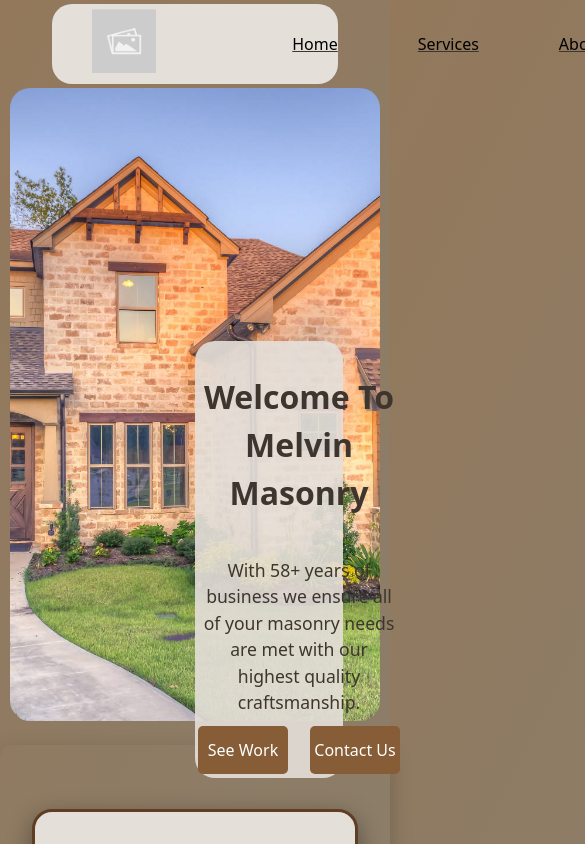
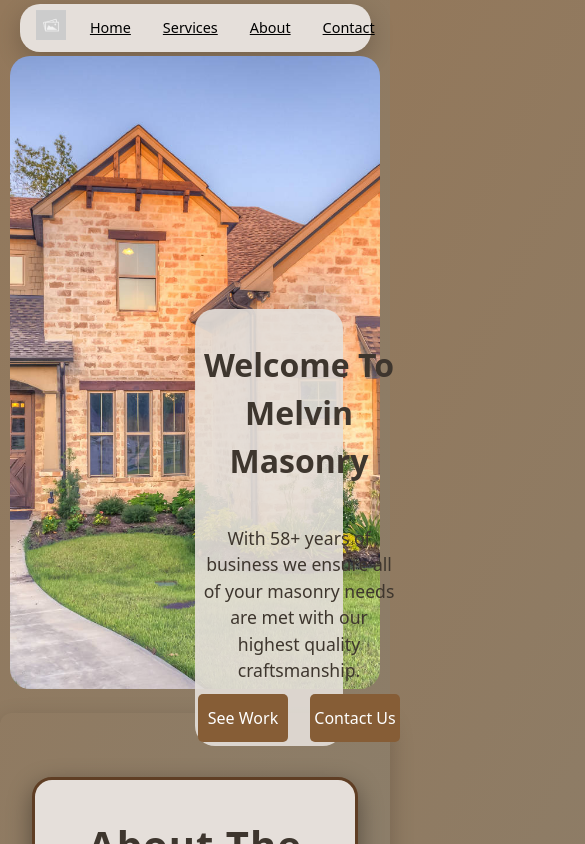
Before and after one commit to Ian-B-Childress/MasonryWebsite, a React (Vite) app: page / in a window 390 px wide. Shown: the top 844 px of the page, 585 px wide, since content can reach past the window. Built offline with nearby package versions, Linux system fonts and the light colour scheme.

Commit message:
navbar media queries complete

```diff
--- a/src/App.css
+++ b/src/App.css
@@ -1,6 +1,13 @@
 @import url(https://fonts.googleapis.com/css?family=Roboto:100);
 
-h1, h2 {
+*,
+*::before,
+*::after {
+  box-sizing: border-box;
+}
+
+h1,
+h2 {
   font-weight: 700;
   font-size: 2.5rem;
   color: #3e362e;
@@ -27,13 +34,12 @@ html {
   flex: 1;
 }
 
-
 body {
   margin: 0;
   height: 100%;
   display: block;
   color: #3e362e;
-   background: linear-gradient(
+  background: linear-gradient(
     117deg,
     rgba(147, 120, 91, 1) 0%,
     rgba(138, 127, 109, 1) 50%,
@@ -77,77 +83,108 @@ body {
 }
 
 .logo {
-  height: 4em;
-  padding: 1.5em;
+  height: 4.5rem;
+  padding: 1rem;
   will-change: filter;
   transition: filter 300ms;
+  flex-shrink: 0;
 }
 .logo:hover {
   filter: drop-shadow(0 0 2em hsla(30, 43%, 37%, 1));
 }
 
 nav {
+  width: 65%;
+  max-width: 65%;
+  margin: 0 auto;
+  padding: 0 1rem;
   display: flex;
-  justify-content: flex-start;
-  align-items: center; /* Center align the navbar content */
-  padding: 1rem;
+  align-items: center;
+  justify-content: center;
 }
 
 .navbar {
-  height: 6%;
-  width: 100%;
+  width: 65%;
+  max-width: 100%;
+  box-sizing: border-box;
   background-color: #e5dfda;
   border-radius: 20px;
-  width: 65%;
-  max-height: 3rem;
+  box-shadow: 0 8px 24px rgba(0, 0, 0, 0.2);
+  height: 4rem;
   margin: 1% auto;
+  display: flex;
+  align-items: center;
+  gap: 1rem;
+  justify-content: flex-start;
+  overflow-x: visible; /* prevent scroll */
 }
 
 ul {
   list-style-type: none;
-  display: flex; /* Align nav links horizontally */
+  display: flex;
+  max-width: 100%;
+  padding-left: 0;
+  margin: 0;
 }
 
 .dropdown {
   position: relative; /* Required to position dropdown relative to its parent */
 }
 
-#linkTo {
+.linkTo {
+  white-space: nowrap;
+  padding: 0.5rem 1rem;
   color: black;
-  text-decoration: none; /* Remove underline from links */
-  padding: 0.5rem 1rem;
+  text-decoration: solid underline black;
+  max-width: none;
+  display: inline-block;
 }
 
-#linkTo:hover {
+.linkTo:hover {
   background-color: #865d36;
+  color: black;
 }
 
 .dropdown-menu {
-  display: none; /* Hide dropdown menu by default */
-  position: relative; /* Position relative to parent */
-  text-decoration: solid underline;
-  display: flex; /* Show items in a row */
-  gap: 1rem; /* Space items evenly */
+  display: flex;
+  gap: 1rem;
+  padding-left: 0;
+  padding-right: 1rem;
+  margin: 0;
+  align-items: center;
+  overflow-x: visible; /* NOT auto, to avoid scroll */
+  max-width: 100%; /* must NOT be wider than navbar */
+  flex-wrap: nowrap; /* keep in one line */
 }
 
 .dropdown-menu li {
-  padding: 0.5rem 1rem;
+  padding: 0; /* or smaller value */
 }
 
-.dropdown-menu a {
-  color: black;
-  text-decoration: none;
-  max-width: 15%;
-}
-
-.dropdown-menu a:hover {
-  color: teal; /* Hover color for links */
+.dropdown-menu :hover {
   border-radius: 10px;
 }
 
-/* Show dropdown when hovering on the parent */
-.dropdown:hover .dropdown-menu {
-  display: flex; /* Show dropdown when hovered */
+@media (max-width: 600px) {
+  .navbar {
+    width: 90%;
+    height: 3rem;
+  }
+  .linkTo {
+    padding: 0.3rem 0.5rem;
+    font-size: 0.9rem;
+  }
+  .logo {
+    height: 3.5rem;
+    padding: .8rem 0;
+  }
+  .linkTo:active,
+.linkTo:focus {
+  background-color: #865d36;
+  color: black;
+  outline:#3e362e;
+  border-radius: 5px;
+}
 }
 
 .h-header {
@@ -261,10 +298,10 @@ img {
   margin-left: 0;
   justify-content: space-evenly;
   padding-block: 4rem;
-  box-shadow: 0 8px 24px rgba(0,0,0,0.2);
+  box-shadow: 0 8px 24px rgba(0, 0, 0, 0.2);
   flex-wrap: wrap;
   align-items: center;
-  border-radius: 12px
+  border-radius: 12px;
 }
 
 .aboutTheCompany {
@@ -279,7 +316,7 @@ img {
   background-color: #e5dfda;
   border-radius: 20px;
   border: solid 3px #5f3e24;
-  box-shadow: 0 8px 24px rgba(0,0,0,0.4);
+  box-shadow: 0 8px 24px rgba(0, 0, 0, 0.4);
   flex-wrap: wrap;
   flex: 2 1 400px;
 }
@@ -293,7 +330,7 @@ img {
   display: none;
   border: solid 3px #5f3e24;
   border-radius: 20px;
-  box-shadow: 0 8px 24px rgba(0,0,0,0.2);
+  box-shadow: 0 8px 24px rgba(0, 0, 0, 0.2);
   max-width: 500px;
 }
 
@@ -361,7 +398,6 @@ img {
   border-radius: 20px;
 }
 
-
 .home-why-choose-us {
   display: grid;
   grid-template-columns: 2fr 1fr;
@@ -380,27 +416,25 @@ img {
   border: solid 3px #5f3e24;
 }
 
-.why-us-images{
+.why-us-images {
   width: 100%;
   aspect-ratio: 4 / 3;
-
 }
 
-.why-us-riverfill img{
+.why-us-riverfill img {
   width: 100%;
   aspect-ratio: 4 / 2;
   border-radius: 20px;
-  box-shadow: 0 8px 24px rgba(0,0,0,0.2);
+  box-shadow: 0 8px 24px rgba(0, 0, 0, 0.2);
 }
 
 .why-us-east-ridge img {
   width: 100%;
   aspect-ratio: 4 / 2;
   border-radius: 20px;
-  box-shadow: 0 8px 24px rgba(0,0,0,0.2);
+  box-shadow: 0 8px 24px rgba(0, 0, 0, 0.2);
   margin-top: 1rem;
 }
-
 
 .why-us-container {
   display: flex;
@@ -410,7 +444,7 @@ img {
   padding: 2rem;
   background-color: #e5dfda;
   border-radius: 20px;
-  box-shadow: 0 8px 24px rgba(0,0,0,0.2);
+  box-shadow: 0 8px 24px rgba(0, 0, 0, 0.2);
   border: solid 3px #5f3e24;
 }
 
@@ -450,7 +484,7 @@ img {
   margin-top: 5rem;
   background-color: #e5dfda;
   border-radius: 20px;
-  box-shadow: 0 8px 24px rgba(0,0,0,0.2);
+  box-shadow: 0 8px 24px rgba(0, 0, 0, 0.2);
   border: solid 3px #5f3e24;
 }
 
@@ -462,7 +496,7 @@ img {
   justify-content: center;
   background-color: #e5dfda;
   border-radius: 20px;
-  box-shadow: 0 8px 24px rgba(0,0,0,0.2);
+  box-shadow: 0 8px 24px rgba(0, 0, 0, 0.2);
   padding: 1rem;
   border: solid 3px #5f3e24;
 }
@@ -471,7 +505,7 @@ img {
   width: 100%;
   height: auto;
   border-radius: 20px;
-  box-shadow: 0 8px 24px rgba(0,0,0,0.2);
+  box-shadow: 0 8px 24px rgba(0, 0, 0, 0.2);
 }
 
 .stone-card {
@@ -482,7 +516,7 @@ img {
   justify-content: center;
   background-color: #e5dfda;
   border-radius: 20px;
-  box-shadow: 0 8px 24px rgba(0,0,0,0.2);
+  box-shadow: 0 8px 24px rgba(0, 0, 0, 0.2);
   padding: 1rem;
   border: solid 3px #5f3e24;
 }
@@ -491,7 +525,7 @@ img {
   width: 100%;
   height: auto;
   border-radius: 20px;
-  box-shadow: 0 8px 24px rgba(0,0,0,0.2);
+  box-shadow: 0 8px 24px rgba(0, 0, 0, 0.2);
 }
 
 .block-card {
@@ -502,7 +536,7 @@ img {
   justify-content: center;
   background-color: #e5dfda;
   border-radius: 20px;
-  box-shadow: 0 8px 24px rgba(0,0,0,0.2);
+  box-shadow: 0 8px 24px rgba(0, 0, 0, 0.2);
   padding: 1rem;
   border: solid 3px #5f3e24;
 }
@@ -512,7 +546,7 @@ img {
   width: 100%;
   height: auto;
   border-radius: 20px;
-  box-shadow: 0 8px 24px rgba(0,0,0,0.2);
+  box-shadow: 0 8px 24px rgba(0, 0, 0, 0.2);
 }
 
 .services-container {
@@ -524,7 +558,7 @@ img {
 }
 
 .free-quote-cta {
-  background-color:  #865d36;
+  background-color: #865d36;
   color: white;
   border-radius: 5px;
 }
@@ -532,10 +566,9 @@ img {
   background-color: #3e362e;
 }
 
-
 .footer-container {
   display: flex;
-  position:static;
+  position: static;
   bottom: 0;
   flex-direction: column;
   align-items: center;
@@ -556,7 +589,7 @@ img {
   background-color: #e5dfda;
   padding: 2rem;
   border-radius: 20px;
-  box-shadow: 0 8px 24px rgba(0,0,0,0.2);
+  box-shadow: 0 8px 24px rgba(0, 0, 0, 0.2);
 }
 
 form {
@@ -565,19 +598,23 @@ form {
   gap: 1rem;
 }
 
-form, label {
+form,
+label {
   font-size: 1.1rem;
   color: #3e362e;
   gap: 1rem;
 }
 
-textarea, input[type="text"], input[type="tel"], select {
+textarea,
+input[type="text"],
+input[type="tel"],
+select {
   width: 100%;
   padding: 0.5rem;
   border-radius: 5px;
   border: solid 1px #3e362e;
   font-size: 1rem;
-  resize: inherit
+  resize: inherit;
 }
 
 .contact-form-container button {
@@ -587,19 +624,19 @@ textarea, input[type="text"], input[type="tel"], select {
   border: none;
   border-radius: 5px;
   font-size: 1.1rem;
-  margin: .3rem;
+  margin: 0.3rem;
 }
 
 .empty-space-easter-egg {
   opacity: 0;
   color: black;
-  height:auto;
+  height: auto;
   width: 100vh;
 }
 
 .empty-space-easter-egg :hover {
   display: none;
-  cursor:none
+  cursor: none;
 }
 
 .not-found {
@@ -618,5 +655,5 @@ textarea, input[type="text"], input[type="tel"], select {
 .not-found h3 {
   background-color: #865d36;
   padding: 1rem 0;
-  border-radius: 5px
+  border-radius: 5px;
 }
--- a/src/Components/NavBar.jsx
+++ b/src/Components/NavBar.jsx
@@ -4,30 +4,36 @@ import "../App.css";
 import logo from "../images/project1.jpg";
 
 const NavBar = () => {
-    /* this is the useState hook its how you check the state of a variable or object.*/
-    const [dropDownVisible, setDropDownVisible] = React.useState(false);
   return (
     <nav className="navbar">
       <a href="/">
         <img src={logo} className="logo"></img>
       </a>
-      <ul className="nav-links">
-        <li className="dropdown" onMouseEnter={() => setDropDownVisible(true)} onMouseLeave={() => setDropDownVisible(false)}>
 
-            {/* CONDITIONAL RENDER basically an 'if' statement*/}
-
-            <ul className="dropdown-menu">
-              <li><Link to="/" id="linkTo">Home</Link></li>
-              <li><Link to="/projects" id="linkTo">Services</Link></li>
-              <li><Link to="/about" id="linkTo">About</Link></li>
-              <li><Link to="/contact" id="linkTo">Contact</Link></li>
-            </ul>
-
+      <ul className="dropdown-menu">
+        <li>
+          <Link to="/" className="linkTo">
+            Home
+          </Link>
+        </li>
+        <li>
+          <Link to="/projects" className="linkTo">
+            Services
+          </Link>
+        </li>
+        <li>
+          <Link to="/about" className="linkTo">
+            About
+          </Link>
+        </li>
+        <li>
+          <Link to="/contact" className="linkTo">
+            Contact
+          </Link>
         </li>
       </ul>
     </nav>
   );
 };
 
-
 export default NavBar;
```
